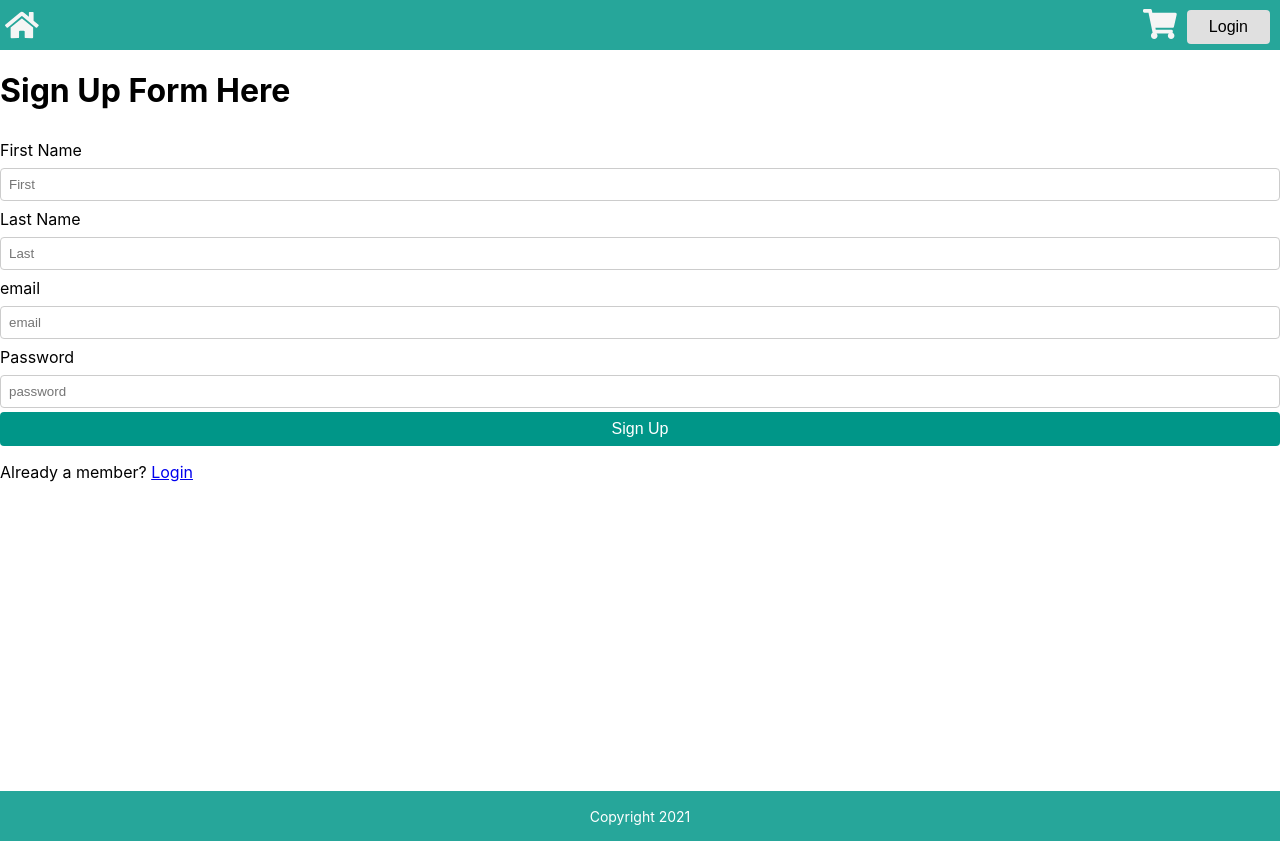
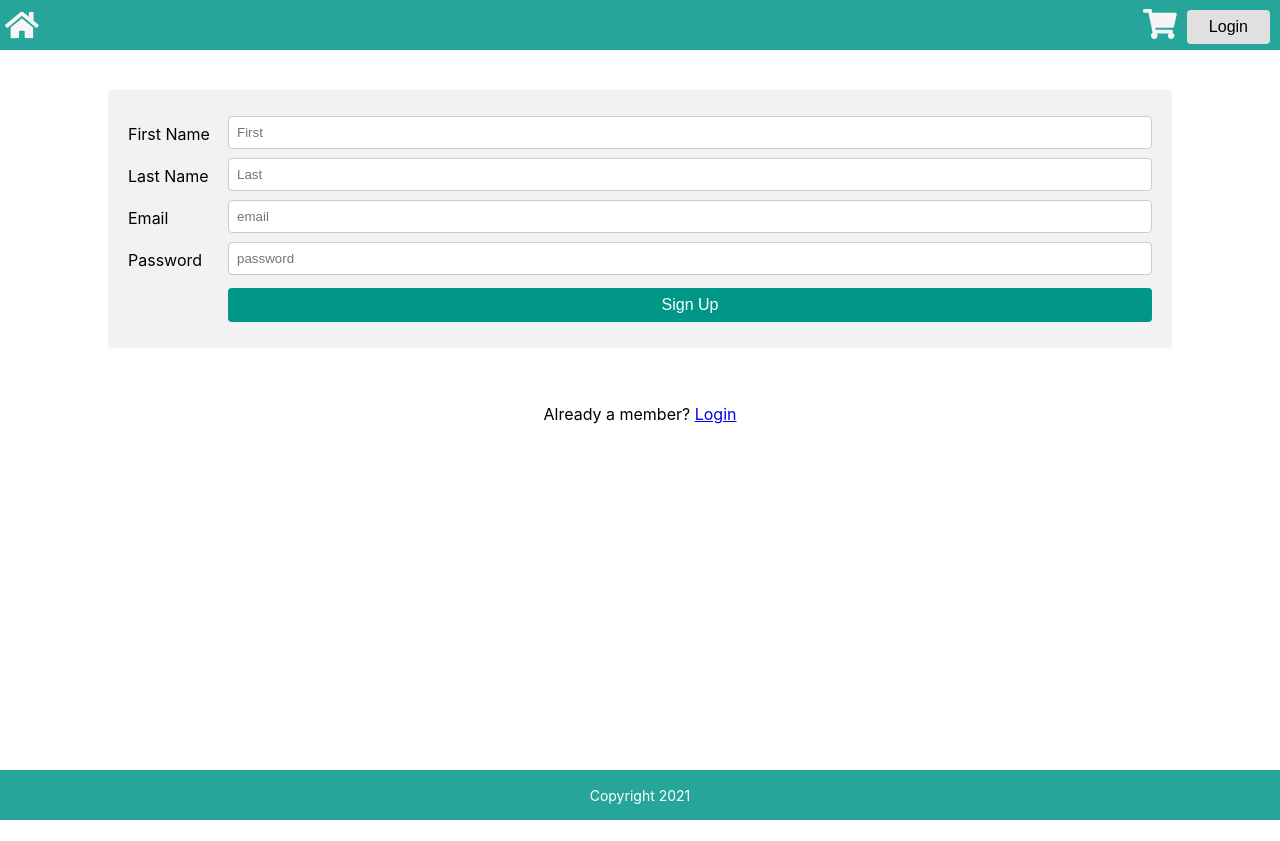
Before and after one commit to acgoitia/ecommerce, a React (Create React App) app in the folder client/: page /sign-up in a window 1280 px wide. After the commit the page ends 820 px from the top, so only its background shows below. Built offline with nearby package versions, Linux system fonts and the light colour scheme.

Commit message:
formatted sign up page

```diff
--- a/client/src/components/login/login.css
+++ b/client/src/components/login/login.css
@@ -5,12 +5,12 @@
 
 }
 
-label {
+.login label {
     display: inline-block;
     padding: 8px 8px 8px 0;
 }
 
-input[type=text], textarea, input[type=email], input[type=password] {
+.login input[type=text], .login textarea, .login input[type=email], .login input[type=password] {
     box-sizing: border-box;
     width: 100%;
     padding: 8px;
@@ -20,7 +20,7 @@ input[type=text], textarea, input[type=email], input[type=password] {
 
 }
 
-input[type=submit] {
+.login input[type=submit] {
     background-color: #009688;
     color: white;
     padding: 8px 16px;
@@ -32,11 +32,11 @@ input[type=submit] {
     width: 100%;
 }
 
-input[type=submit]:hover {
+.login input[type=submit]:hover {
     background-color: #00695c;
 }
 
-.form-container {
+.login .form-container {
     padding: 20px;
     background-color: #f2f2f2;
     margin: 40px;
@@ -44,21 +44,21 @@ input[type=submit]:hover {
     width: 60%;
 }
 
-.form-row {
+.login .form-row {
     display: flex;
     margin: 6px 0;
 }
 
-#submit-row {
+.login #submit-row {
     flex-flow: row-reverse;
 }
 
-.form-col-25 {
+.login .form-col-25 {
     flex-basis: 100px;
     flex-shrink: 0;
     flex-grow: 0;
 }
-.form-col-75 {
+.login .form-col-75 {
 
     flex-shrink: 1;
     flex-grow: 1;
--- a/client/src/components/signUp/SignUp.js
+++ b/client/src/components/signUp/SignUp.js
@@ -86,7 +86,6 @@ function SignUp (props) {
 
     return (
         <div>
-            <h1>Sign Up Form Here</h1>
             {isLoggedIn && <Redirect to="/"/> }
             {isSubmitted ?
                 <div>
@@ -102,18 +101,49 @@ function SignUp (props) {
                             </div>
                     }
                 </div> :
-                <div>
+                <div className="sign-up">
+                    <div className="form-container">
                         <form onSubmit={handleSignUp} >
+                            <div className="form-row">
+                                <div className="form-col-25">
                                     <label for="firstName">First Name</label><br/>
+                                </div>
+                                <div className="form-col-75">
                                     <input type="text" id="firstName" name="firstName" placeholder="First" required value={firstNameState} onChange={handleFirstChange}/><br/>
+                                </div>
+                            </div>
+                            <div className="form-row">
+                                <div className="form-col-25">
                                     <label for="lastName">Last Name</label><br/>
+                                </div>
+                                <div className="form-col-75">
                                     <input type="text" id="lastName" name="lastName" placeholder="Last" required value={lastNameState} onChange={handleLastChange}/><br/>
-                        <label for="email">email</label><br/>
+                                </div>
+                            </div>
+                            <div className="form-row">
+                                <div className="form-col-25">
+                                    <label for="email">Email</label><br/>
+                                </div>
+                                <div className="form-col-75">
                                     <input type="text" id="email" name="email" placeholder="email" required value={emailState} onChange={handleEmailChange}/><br/>
+                                </div>
+                            </div>
+                            <div className="form-row">
+                                <div className="form-col-25">
                                     <label for="password">Password</label><br/>
+                                </div>
+                                <div className="form-col-75">
                                     <input type="password" id="password" name="password" placeholder="password" required value={passwordState} onChange={handlePasswordChange}/><br/>
+                                </div>
+                            </div>
+                            <div className="form-row">
+                                <div className="form-col-25"></div>
+                                <div className="form-col-75">
                                     <input type="submit" value="Sign Up"/>
+                                </div>
+                            </div>
                         </form>
+                    </div>
                     <p>Already a member? <Link to="login">Login</Link></p>
                 </div>
             }
--- a/client/src/components/signUp/signUp.css
+++ b/client/src/components/signUp/signUp.css
@@ -0,0 +1,65 @@
+.sign-up {
+    display: flex;
+    flex-direction: column;
+    align-items: center;
+
+}
+
+.sign-up label {
+    display: inline-block;
+    padding: 8px 8px 8px 0;
+}
+
+.sign-up input[type=text], .sign-up textarea, .sign-up input[type=email], .sign-up input[type=password] {
+    box-sizing: border-box;
+    width: 100%;
+    padding: 8px;
+    border: 1px solid #ccc;
+    border-radius: 4px;
+    resize: vertical;
+
+}
+
+.sign-up input[type=submit] {
+    background-color: #009688;
+    color: white;
+    padding: 8px 16px;
+    border: none;
+    border-radius: 4px;
+    cursor: pointer;
+    margin-top: 4px;
+    font-size: 1rem;
+    width: 100%;
+}
+
+.sign-up input[type=submit]:hover {
+    background-color: #00695c;
+}
+
+.sign-up .form-container {
+    padding: 20px;
+    background-color: #f2f2f2;
+    margin: 40px;
+    border-radius: 4px;
+    width: 80%;
+}
+
+.sign-up .form-row {
+    display: flex;
+    margin: 6px 0;
+}
+
+.sign-up #submit-row {
+    flex-flow: row-reverse;
+}
+
+.sign-up .form-col-25 {
+    flex-basis: 100px;
+    flex-shrink: 0;
+    flex-grow: 0;
+}
+.sign-up .form-col-75 {
+
+    flex-shrink: 1;
+    flex-grow: 1;
+}
```
Lines whose indentation alone changed are shown as unchanged.
